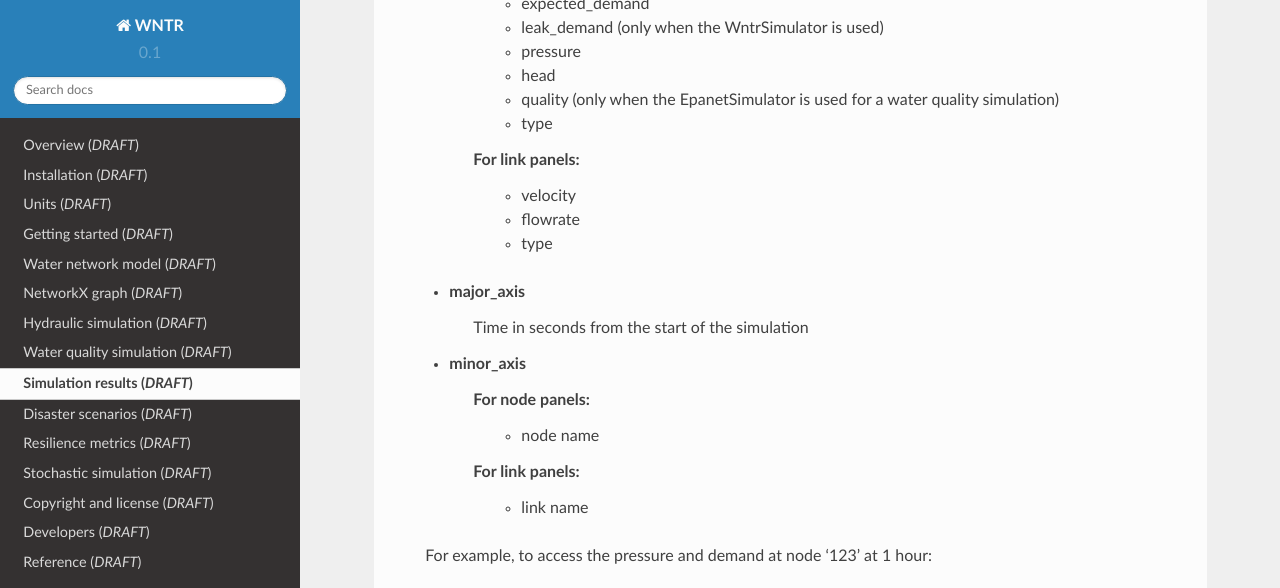
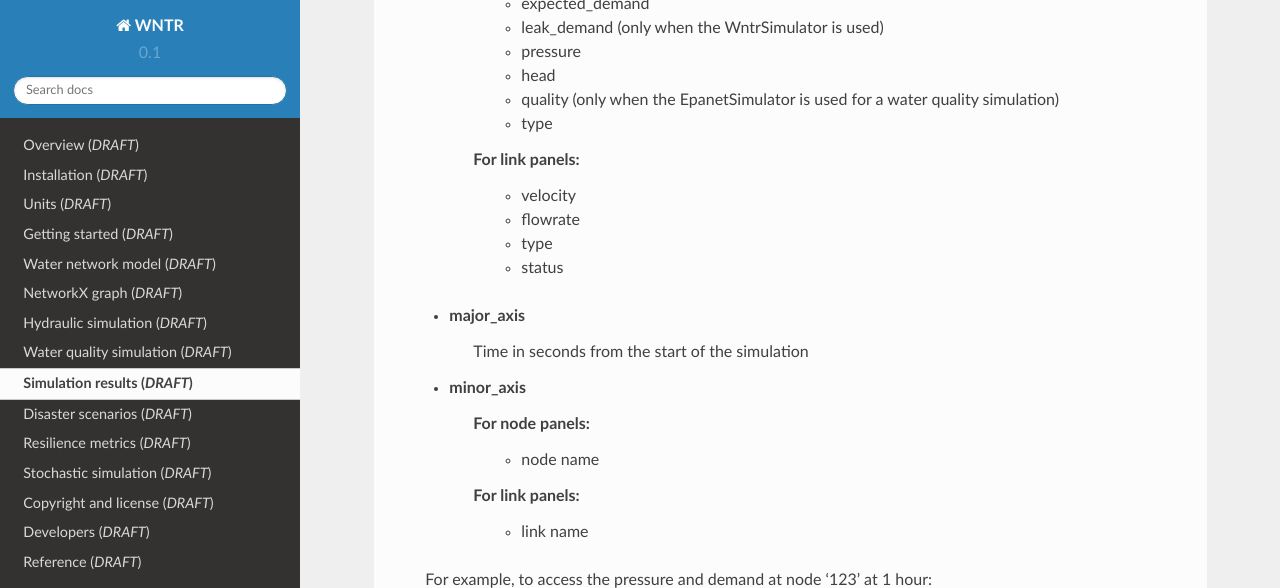
Before and after one commit to USEPA/WNTR, a Sphinx documentation site: the page built from documentation/resultsobject.rst, in a window 1280 px wide and 900 px high, scrolled down 532 px, cut to the strip 0-588 px from the top of the window. Built offline with Sphinx 7.4.7 and the Read the Docs theme 2.0.0, drawn with Linux system fonts in a browser that asks for light colours; formulas are drawn with MathJax 3; pages that are not in the unit, such as notebooks, are missing from menus.

Commit message:
updating results object section of docs

```diff
--- a/documentation/resultsobject.rst
+++ b/documentation/resultsobject.rst
@@ -26,6 +26,7 @@ Each Panel is indexed by item, major_axis, and minor_axis.
 	* velocity
 	* flowrate
 	* type
+	* status
 
 * major_axis
 	Time in seconds from the start of the simulation
```
